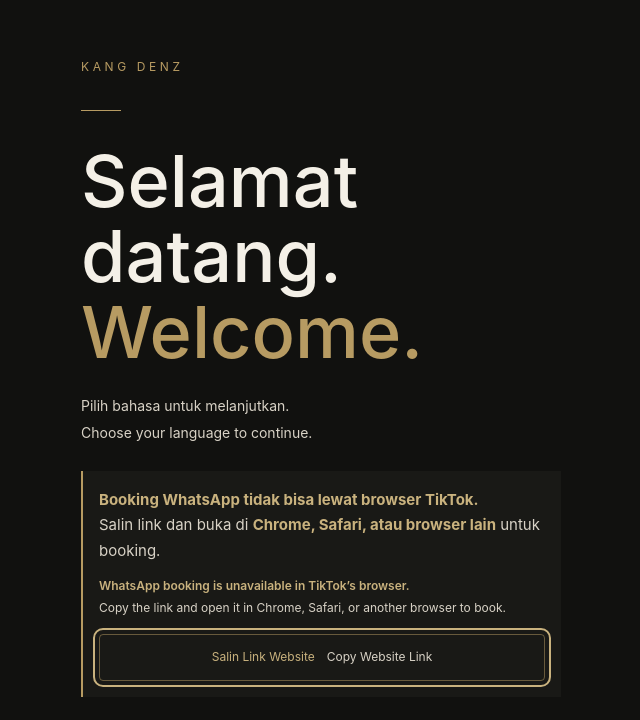
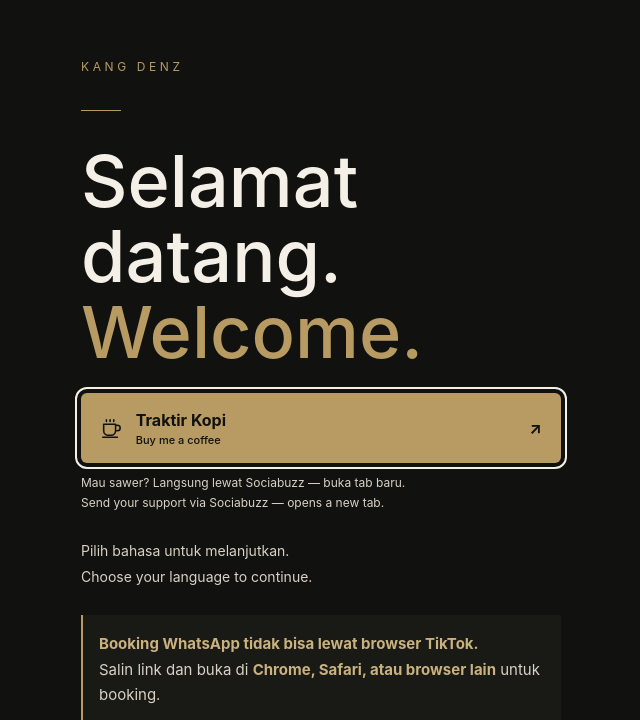
Before and after one commit to wendra08/Portfolio_Denz, an Astro site: page / in a window 1280 px wide. Shown: the top 720 px of the page, without its empty margins (319-959 px from the left). Built offline with nearby package versions, Linux system fonts and the light colour scheme; Astro itself is replaced by a stand-in of ours.

Commit message:
update page awal untuk button sociabuzz

```diff
--- a/src/components/LanguagePicker.astro
+++ b/src/components/LanguagePicker.astro
@@ -7,6 +7,14 @@
     <p class="language-brand">KANG DENZ</p>
     <span class="language-line" aria-hidden="true"></span>
     <h2 id="language-title"><span lang="id">Selamat datang.</span><br /><span lang="en">Welcome.</span></h2>
+    <div class="welcome-support">
+      <a class="welcome-coffee" href="https://sociabuzz.com/kangdenz29/tribe" target="_blank" rel="noopener noreferrer" aria-describedby="welcome-coffee-description">
+        <svg width="22" height="22" viewBox="0 0 24 24" fill="none" stroke="currentColor" stroke-width="1.7" stroke-linecap="round" stroke-linejoin="round" aria-hidden="true"><path d="M4 8h13v7a5 5 0 0 1-5 5H9a5 5 0 0 1-5-5V8Zm13 1h2a3 3 0 0 1 0 6h-2M7 3v2m4-2v2m4-2v2M3 22h16" /></svg>
+        <span><span lang="id">Traktir Kopi</span><small lang="en">Buy me a coffee</small></span>
+        <span class="welcome-coffee-arrow" aria-hidden="true">↗</span>
+      </a>
+      <p id="welcome-coffee-description"><span lang="id">Mau sawer? Langsung lewat Sociabuzz — buka tab baru.</span><br /><span lang="en">Send your support via Sociabuzz — opens a new tab.</span></p>
+    </div>
     <p class="language-description"><span lang="id">Pilih bahasa untuk melanjutkan.</span><br /><span lang="en">Choose your language to continue.</span></p>
     <aside class="language-booking-note">
       <p class="tiktok-booking-warning" lang="id"><strong>Booking WhatsApp tidak bisa lewat browser TikTok.</strong><br />Salin link dan buka di <strong>Chrome, Safari, atau browser lain</strong> untuk booking.</p>
@@ -35,6 +43,13 @@
   h2 { font-family: var(--font-serif); font-size: clamp(2.8rem, 8vw, 4.5rem); line-height: 1.05; }
   h2 [lang="en"] { color: #b79b62; }
   .language-description { margin-top: 1.5rem; font-size: 14px; line-height: 1.9; color: #d8d2c6; }
+  .welcome-support { margin-top: 1.5rem; }
+  .welcome-coffee { display: flex; align-items: center; gap: 0.85rem; min-height: 56px; padding: 0.9rem 1.2rem; border-radius: 6px; background: #b79b62; color: #11110f; text-decoration: none; font-size: 16px; font-weight: 700; }
+  .welcome-coffee:hover { background: #c9b27e; }
+  .welcome-coffee:focus-visible { outline: 2px solid #f4f0e7; outline-offset: 4px; }
+  .welcome-coffee small { display: block; font-size: 11px; font-weight: 500; }
+  .welcome-coffee-arrow { margin-left: auto; }
+  #welcome-coffee-description { margin-top: 0.65rem; font-size: 12px; line-height: 1.7; color: #d8d2c6; }
   .language-options { display: grid; gap: 1rem; margin-top: 2rem; }
   .language-booking-note { margin-top: 1.5rem; padding: 1rem; border-left: 2px solid #b79b62; background: #191916; color: #d8d2c6; font-size: 12px; line-height: 1.7; }
   .language-booking-note strong { color: #c9b27e; font-weight: 600; }
```
